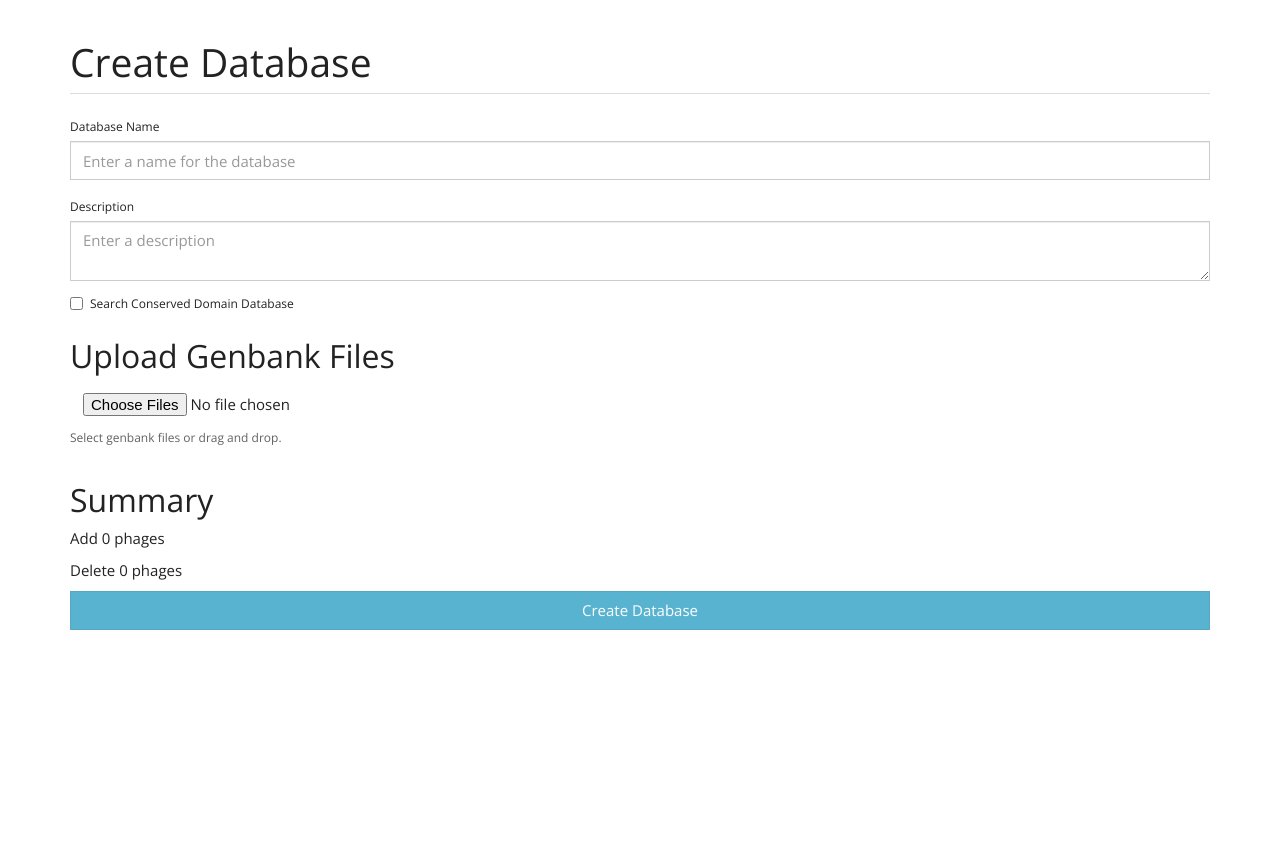
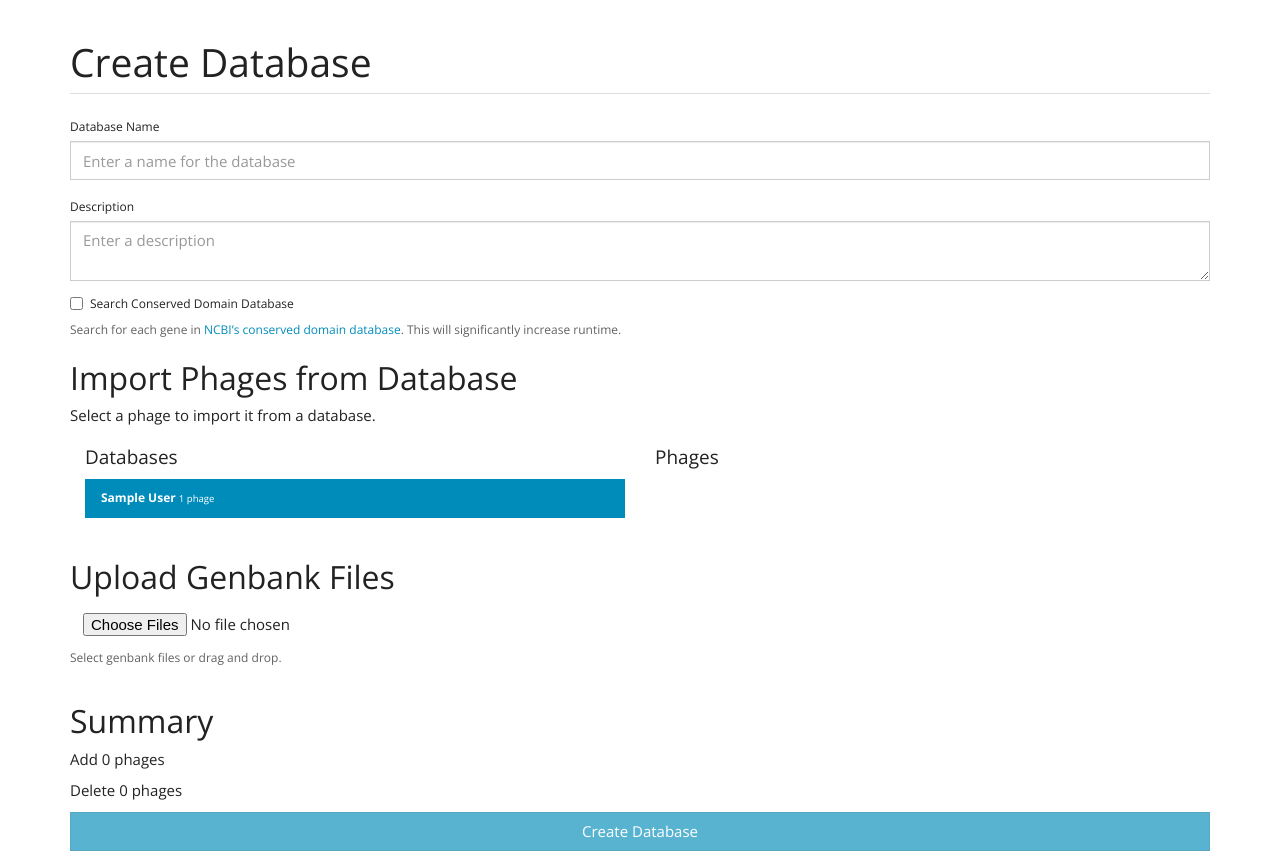
Before and after one commit to jglamine/phamdb, a Flask app: page /databases/new in a window 1280 px wide. Shown: the part 46-913 px from the top of the page. Before the commit the page ends 676 px from the top, so only its background shows below. Run offline with Flask 2, Linux system fonts and the light colour scheme; tables that the repository leaves empty hold one stand-in row (values such as "Sample post"); data that the repository does not hold is empty; parts of the project's set-up code (start-up, migrations or seed data) failed here and were passed over; some libraries are stand-ins or nearby versions.

Commit message:
Finish front end for importing phages from other databases.

```diff
--- a/webphamerator/app/static/css/index.css
+++ b/webphamerator/app/static/css/index.css
@@ -35,6 +35,10 @@
     margin: 0 auto;
 }
 
+.database-list-item {
+    cursor: pointer;
+}
+
 .glyphicon.spinning {
     animation: spin 2s infinite linear;
     -webkit-animation: spin2 2s infinite linear;
--- a/webphamerator/app/static/jsx/create-database.js
+++ b/webphamerator/app/static/jsx/create-database.js
@@ -82,6 +82,7 @@
           </input>
           Search Conserved Domain Database
         </label>
+        <p className="help-block">Search for each gene in <a href="http://www.ncbi.nlm.nih.gov/Structure/cdd/cdd.shtml">NCBI’s conserved domain database</a>. This will significantly increase runtime.</p>
       </div>
     );
   }
@@ -96,6 +97,7 @@
       phages.push(<SelectablePhage
                    name={phage.name}
                    phage_id={phage.id}
+                   genes={phage.genes}
                    selected={phage.selected}
                    index={index}
                    setSelected={ctx.props.setSelected} />);
@@ -119,6 +121,17 @@
     this.props.setSelected(this.props.index, !this.props.selected);
   },
   render: function() {
+    var database = '';
+    if (this.props.database !== undefined) {
+      database = ', database: ' + this.props.database;
+    }
+
+    if (this.props.genes === 1) {
+      var genesText = 'gene';
+    } else {
+      var genesText = 'genes';
+    }
+
     return (
       <li className="list-group-item checkbox container-fluid">
         <div className="row">
@@ -128,11 +141,277 @@
                   checked={this.props.selected}
                   onChange={this.handleCheckbox}>
                 </input>
-                <strong>{this.props.name}</strong>  <small>(id: {this.props.phage_id})</small>
+                <strong>{this.props.name}</strong>  <small>(id: {this.props.phage_id}{database}, {this.props.genes} {genesText})</small>
               </label>
             </div>
         </div>
       </li>
+    );
+  }
+});
+
+var ImportPhageForm = React.createClass({
+  render: function() {
+    var phages = [];
+    var index = 0;
+    var ctx = this;
+    this.props.phages.forEach(function(phage) {
+      phages.push(<SelectablePhage
+                   name={phage.name}
+                   phage_id={phage.id}
+                   genes={phage.genes}
+                   database={phage.databaseName}
+                   selected={phage.selected}
+                   index={index}
+                   setSelected={ctx.props.onSelectPhage} />);
+      index += 1;
+    });
+
+    return (
+      <div>
+        <h2>Import Phages from Database</h2>
+        <p>
+          Select a phage to import it from a database.
+        </p>
+
+        <FilteredDatabaseList
+          selectedPhages={this.props.phages}
+          onAddPhage={this.props.onAddPhage}
+          onRemovePhage={this.props.onRemovePhage} />
+
+        <div className="phage-list list-group">{phages}</div>
+      </div>
+    );
+  }
+});
+
+var FilteredDatabaseList = React.createClass({
+  getInitialState: function() {
+    return {
+      databases: [],
+      phages: [],
+      loaded: false,
+      phagesLoading: false
+    };
+  },
+  componentDidMount: function() {
+    var ctx = this;
+    $.getJSON('/api/database')
+    .done(function(data) {
+      var databases = _.forEach(data.databases, function(item, index) {
+        item.selected = index === 0;
+        return item;
+      });
+      ctx.setState({
+        databases: databases,
+        loaded: true,
+        phages: [],
+        phagesLoading: true
+      }, ctx.loadPhages);
+    })
+    .fail(function(response) {
+      ctx.setState({
+        loaded: null
+      });
+    });
+  },
+  loadPhages: function() {
+    var ctx = this;
+    database = _.find(this.state.databases, function(item) {
+      return item.selected === true;
+    });
+
+    $.getJSON('/api/database/' + database.id + '/phages')
+    .done(function(data) {
+      var phages = _.forEach(data.phages, function(item) {
+        var selectedIndex = _.findIndex(ctx.props.selectedPhages, function(selectedItem) {
+          return selectedItem.database === database.id && item.id === selectedItem.id;
+        });
+        item.selected = selectedIndex !== -1;
+        item.database = database.id;
+        item.databaseName = database.name;
+        return item;
+      });
+      ctx.setState({
+        phages: phages,
+        phagesLoading: false
+      });
+    })
+    .fail(function() {
+      ctx.setState({
+        phages: [],
+        phagesLoading: false
+      });
+    })
+
+  },
+  selectDatabase: function(index) {
+    var databases = this.state.databases.slice();
+    _.each(databases, function(database, i) {
+      database.selected = i === index;
+    });
+    this.setState({
+      databases: databases,
+      phages: [],
+      phagesLoading: true
+    }, this.loadPhages);
+    // TODO: load list of phages
+  },
+  phageSelected: function(index, selected) {
+    if (selected === true) {
+      this.props.onAddPhage(this.state.phages[index]);
+    } else if (selected === false) {
+      this.props.onRemovePhage(this.state.phages[index]);
+    }
+    var phages = this.state.phages.slice();
+    phages[index].selected = selected;
+    this.setState({
+      phages: phages
+    });
+  },
+  render: function() {
+    return (
+      <div className="container-fluid">
+        <div className="row">
+          <div className="col-xs-6">
+            <h4>Databases</h4>
+            <DatabaseList
+              databases={this.state.databases}
+              loaded={this.state.loaded}
+              onSelectDatabase={this.selectDatabase} />
+          </div>
+          <div className="col-xs-6">
+            <h4>Phages</h4>
+            <DatabasePhageList
+              phages={this.state.phages}
+              loading={this.state.phagesLoading}
+              setSelected={this.phageSelected} />
+          </div>
+        </div>
+      </div>
+    );
+  }
+});
+
+var DatabasePhageList = React.createClass({
+  render: function() {
+    var phages = [];
+    var index = 0;
+    var ctx = this;
+    this.props.phages.forEach(function(phage) {
+      phages.push(<DatabasePhageListItem
+                   name={phage.name}
+                   phage_id={phage.id}
+                   selected={phage.selected}
+                   genes={phage.genes}
+                   index={index}
+                   setSelected={ctx.props.setSelected} />);
+      index += 1;
+    });
+
+    if (this.props.loading) {
+      return (
+        <span className="glyphicon glyphicon-refresh spinning"></span>
+      );
+    }
+
+    return (
+      <div className="phage-list list-group">{phages}</div>
+    );
+  }
+});
+
+var DatabasePhageListItem = React.createClass({
+  handleClick: function(event) {
+    event.preventDefault();
+    this.props.setSelected(this.props.index, !this.props.selected);
+  },
+  render: function() {
+    var cs = React.addons.classSet;
+    var classes = cs({
+      'list-group-item': true,
+      'database-list-item': true,
+      'active': this.props.selected,
+      'container-fluid': true
+    });
+
+    if (this.props.genes === 1) {
+      var genesText = 'gene';
+    } else {
+      var genesText = 'genes';
+    }
+
+    return (
+      <a className={classes}
+        onClick={this.handleClick}>
+        <strong>{this.props.name}</strong>  <small>(id: {this.props.phage_id}, {this.props.genes} {genesText})</small>
+      </a>
+    );
+  }
+});
+
+var DatabaseList = React.createClass({
+  render: function() {
+    var databases = [];
+    var index = 0;
+    var ctx = this;
+    this.props.databases.forEach(function(database) {
+      databases.push(<SelectableDatabase
+                   name={database.name}
+                   phages={database.phages}
+                   selected={database.selected}
+                   index={index}
+                   setSelected={ctx.props.onSelectDatabase} />);
+      index += 1;
+    });
+
+    if (this.props.loaded === false) {
+      return (
+        <span className="glyphicon glyphicon-refresh spinning"></span>
+      );
+    }
+    if (this.props.loaded === null) {
+      return (
+        <div>
+          <h5>Error loading database list.</h5>
+          <p>
+            Refresh the page to try again.
+          </p>
+        </div>
+      );
+    }
+
+    return (
+      <div className="list-group">{databases}</div>
+    );
+  }
+});
+
+var SelectableDatabase = React.createClass({
+  clicked: function(event) {
+    event.preventDefault();
+    this.props.setSelected(this.props.index);
+  },
+  render: function() {
+    var cs = React.addons.classSet;
+    var classes = cs({
+      'list-group-item': true,
+      'database-list-item': true,
+      'active': this.props.selected
+    });
+
+    var phagesText = this.props.phages + " ";
+    if (this.props.phages === 1) {
+      phagesText += "phage";
+    } else {
+      phagesText += "phages";
+    }
+
+    return (
+      <a className={classes}
+        onClick={this.clicked}>
+        <strong>{this.props.name}</strong> <small>{phagesText}</small>
+      </a>
     );
   }
 });
@@ -321,6 +600,12 @@
       }
     });
 
+    _.each(this.props.importPhages, function(item) {
+      if (item.selected) {
+        uploadCount += 1;
+      }
+    });
+
     var deleteCount = 0;
     _.each(this.props.phages, function(phage) {
       if (phage.selected === false) {
@@ -419,6 +704,7 @@
       description: '',
       cddSearch: false,
       phages: [],
+      importPhages: [],
       files: [],
       uploadSlots: 1,
       handleUploadsComplete: null,
@@ -602,6 +888,31 @@
       cddSearch: checked
     });
   },
+  addImportPhage: function(phage) {
+    var importPhages = this.state.importPhages.slice();
+    phage = _.clone(phage);
+    phage.selected = true;
+    importPhages.push(phage);
+    this.setState({
+      importPhages: importPhages
+    });
+  },
+  removeImportPhage: function(phage) {
+    var importPhages = this.state.importPhages.slice();
+    _.remove(importPhages, function(p) {
+      return p.id === phage.id && p.database === phage.database;
+    });
+    this.setState({
+      importPhages: importPhages
+    });
+  },
+  setImportPhageSelected: function(index, selected) {
+    var importPhages = this.state.importPhages.slice();
+    importPhages[index].selected = selected;
+    this.setState({
+      importPhages: importPhages
+    });
+  },
   handleSubmit: function() {
     var ctx = this;
 
@@ -628,13 +939,23 @@
       return phage.id;
     });
 
+    var phages_from_other_databases = _.filter(this.state.importPhages, function(phage) {
+      return phage.selected === true;
+    })
+    .map(function(phage) {
+      return {
+        id: phage.id,
+        database: phage.database
+      };
+    });
+
     var data = {
         name: this.state.name,
         description: this.state.description,
         cdd_search: this.state.cddSearch,
         file_ids: file_ids,
-        template: null,
-        phages_to_delete: phage_ids_to_delete
+        phages_to_delete: phage_ids_to_delete,
+        phages_from_other_databases: phages_from_other_databases
       };
 
     var apiUrl = '/api/databases';
@@ -707,13 +1028,19 @@
           onUserInput={this.handleCddInput}
           disabled={this.state.databaseId !== null} />
         {phages}
+        <ImportPhageForm
+          phages={this.state.importPhages}
+          onAddPhage={this.addImportPhage}
+          onRemovePhage={this.removeImportPhage}
+          onSelectPhage={this.setImportPhageSelected} />
         <PhageUploadForm
           files={this.state.files}
           handleFiles={this.handleFiles}
           setFileState={this.setFileState} />
         <CreateDatabaseFormSummary
           files={this.state.files}
-          phages={this.state.phages} />
+          phages={this.state.phages}
+          importPhages={this.state.importPhages} />
         <CreateDatabaseButton
           handleClick={this.handleSubmit}
           text={submitButtonText}
--- a/webphamerator/app/static/jsx/job.js
+++ b/webphamerator/app/static/jsx/job.js
@@ -71,7 +71,7 @@
   },
   componentWillMount: function() {
     if (this.state.statusCode === 'queued' || this.state.statusCode === 'running') {
-      window.setTimeout(this.refresh, 5000);
+      window.setTimeout(this.refresh, 1000);
     }
   },
   refresh: function() {
--- a/webphamerator/app/tasks.py
+++ b/webphamerator/app/tasks.py
@@ -157,7 +157,7 @@
 
     def failure_hook(self, database_record, job_record, exception):
         if not isinstance(exception, pham.db.DatabaseAlreadyExistsError):
-            pham.db.delete(self.server(), database_record.mysql_name())
+            pham.db.delete(self.server, database_record.mysql_name())
         else:
             job_record.status_message = 'Database already exists.'
         db.session.delete(database_record)
--- a/webphamerator/app/templates/database.html
+++ b/webphamerator/app/templates/database.html
@@ -51,7 +51,7 @@
       <ul class="list-group">
         {% for phage in phages %}
         <li class="list-group-item">
-          {{ phage.name }} - id: {{ phage.id }}
+          <strong>{{ phage.name }}</strong> <small>(id: {{ phage.id }}, {{ phage.genes }} genes)</small>
         </li>
         {% endfor %}
       </ul>
--- a/webphamerator/app/views.py
+++ b/webphamerator/app/views.py
@@ -84,12 +84,12 @@
 
     server = pham.db.DatabaseServer.from_url(app.config['SQLALCHEMY_DATABASE_URI'])
     phage_view_models = []
-    with closing(server.get_connection(database=database.mysql_name())) as cnx:
-        for row in pham.query.list_organisms(cnx):
-            phage_view_models.append(PhageViewModel(
-                                     id=row[0],
-                                     name=row[1]
-                                     ))
+    for phage in pham.db.list_organisms(server, database.mysql_name()):
+        phage_view_models.append(PhageViewModel(
+                                 id=phage.id,
+                                 name=phage.name,
+                                 genes=phage.genes
+                                 ))
 
     return render_template('database.html',
                            title='Database - {}'.format(database.display_name),
@@ -132,12 +132,12 @@
 
     server = pham.db.DatabaseServer.from_url(app.config['SQLALCHEMY_DATABASE_URI'])
     phage_view_models = []
-    with closing(server.get_connection(database=database.mysql_name())) as cnx:
-        for row in pham.query.list_organisms(cnx):
-            phage_view_models.append(PhageViewModel(
-                                     id=row[0],
-                                     name=row[1]
-                                     ))
+    for phage in pham.db.list_organisms(server, database.mysql_name()):
+        phage_view_models.append(PhageViewModel(
+                                 id=phage.id,
+                                 name=phage.name,
+                                 genes=phage.genes
+                                 ))
 
     return render_template('edit-database.html',
                            title='Edit Database - {}'.format(database.display_name),
```
Also changed, not shown: pham/db.py (+37 -1 lines), pham/genbank.py (+37 -8 lines), webphamerator/app/api.py (+146 -71 lines), webphamerator/app/templates/job.html (+12 -2 lines).
